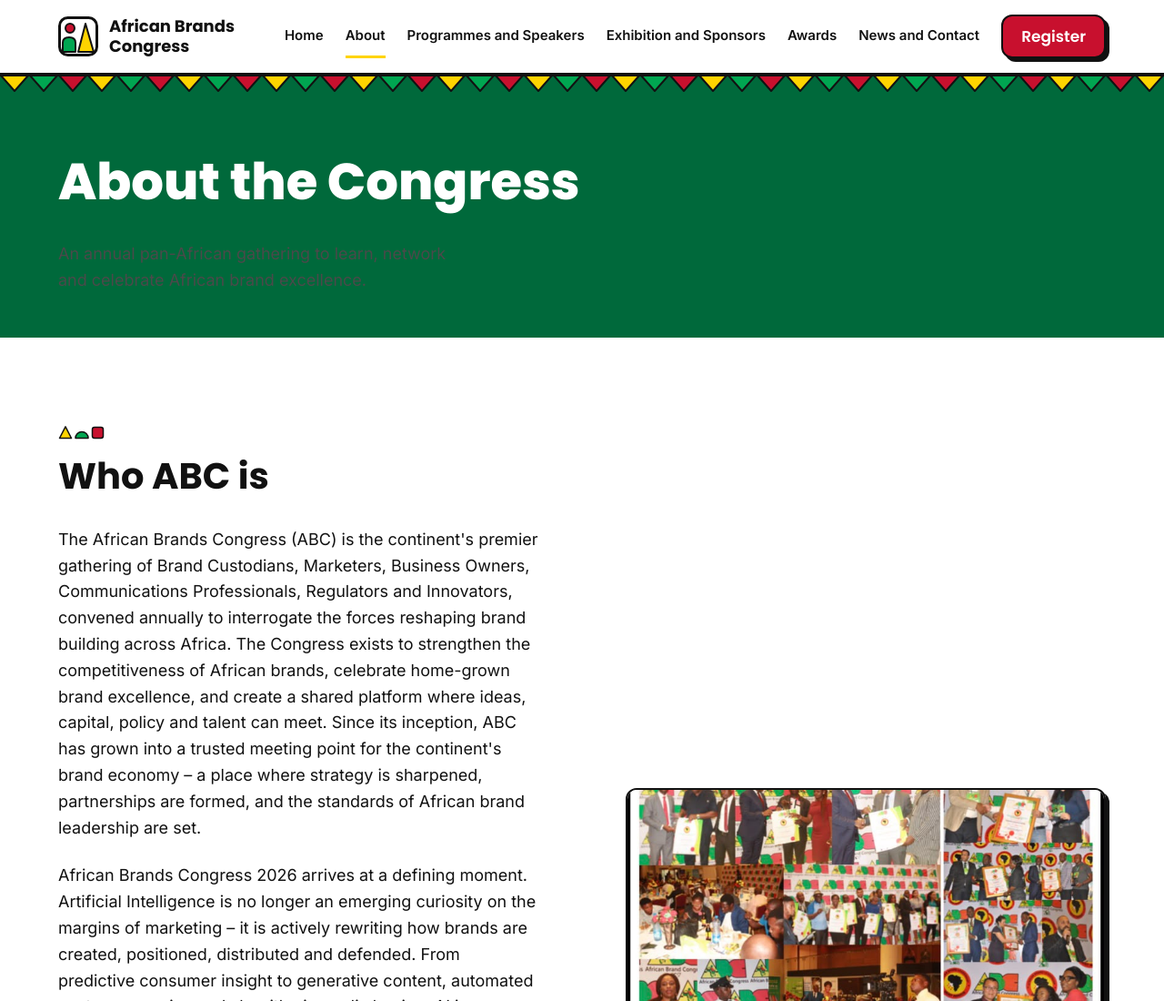
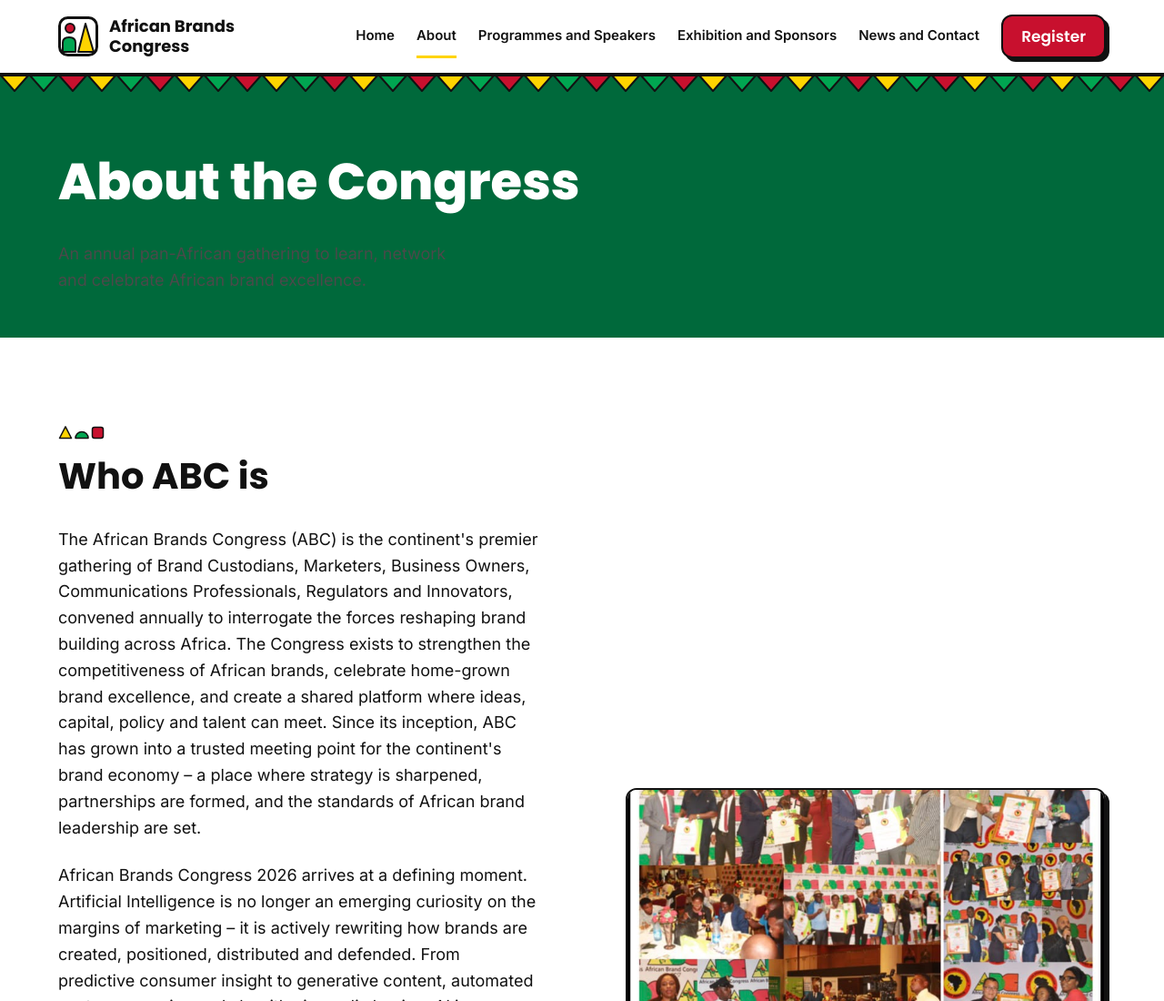
Before and after one commit to Popoeson/African_brands_congress, a website with bundled scripts: page about/index.html in a window 1280 px wide. Shown: the top 1100 px of the page at 91% size. Built offline with nearby package versions, Linux system fonts and the light colour scheme.

Commit message:
Update index.html

```diff
--- a/about/index.html
+++ b/about/index.html
@@ -42,7 +42,7 @@
           <li><a href="/about">About</a></li>
           <li><a href="/programme">Programmes and Speakers</a></li>
           <li><a href="/exhibition">Exhibition and Sponsors</a></li>
-          <li><a href="/awards">Awards</a></li>
+       <!--   <li><a href="/awards">Awards</a></li> -->
           <li><a href="/news-contact">News and Contact</a></li>
           <li class="nav__mobile-only"><a href="/register" data-register-cta-short>Register</a></li>
         </ul>
```
